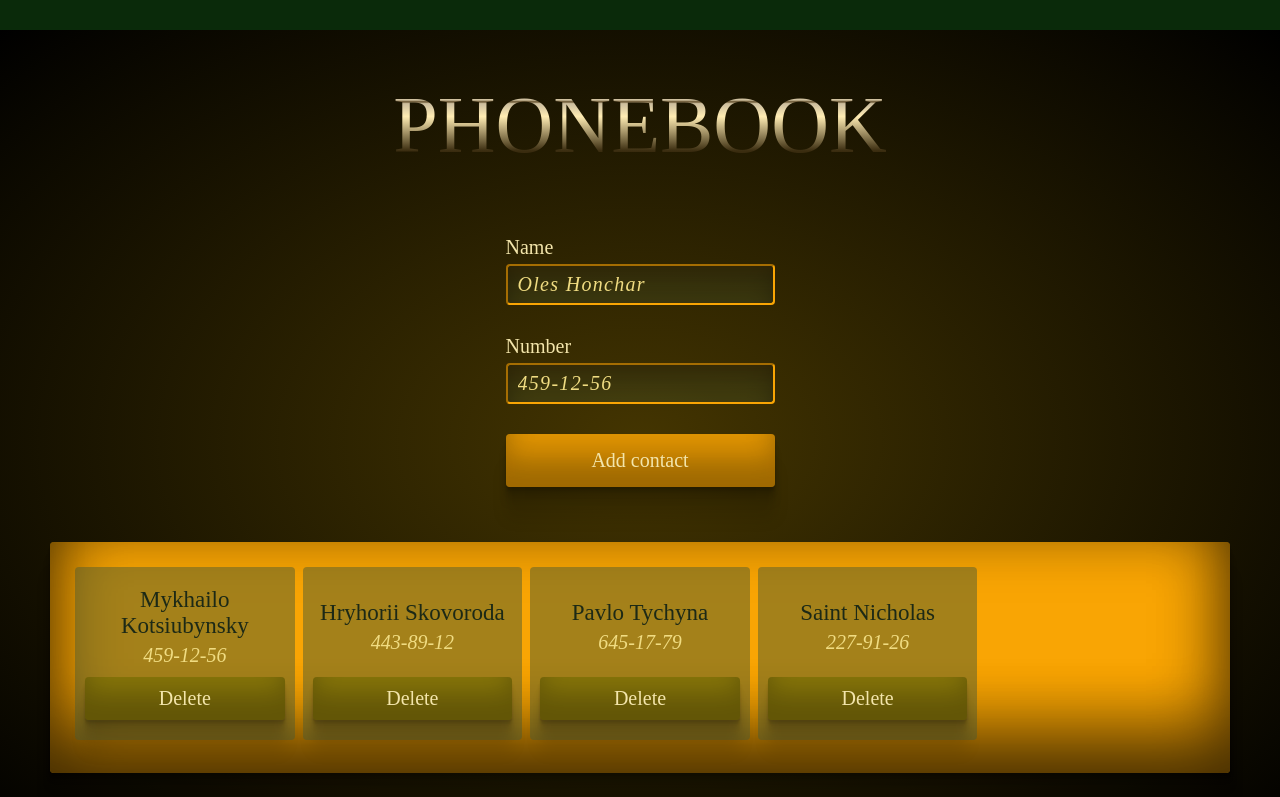
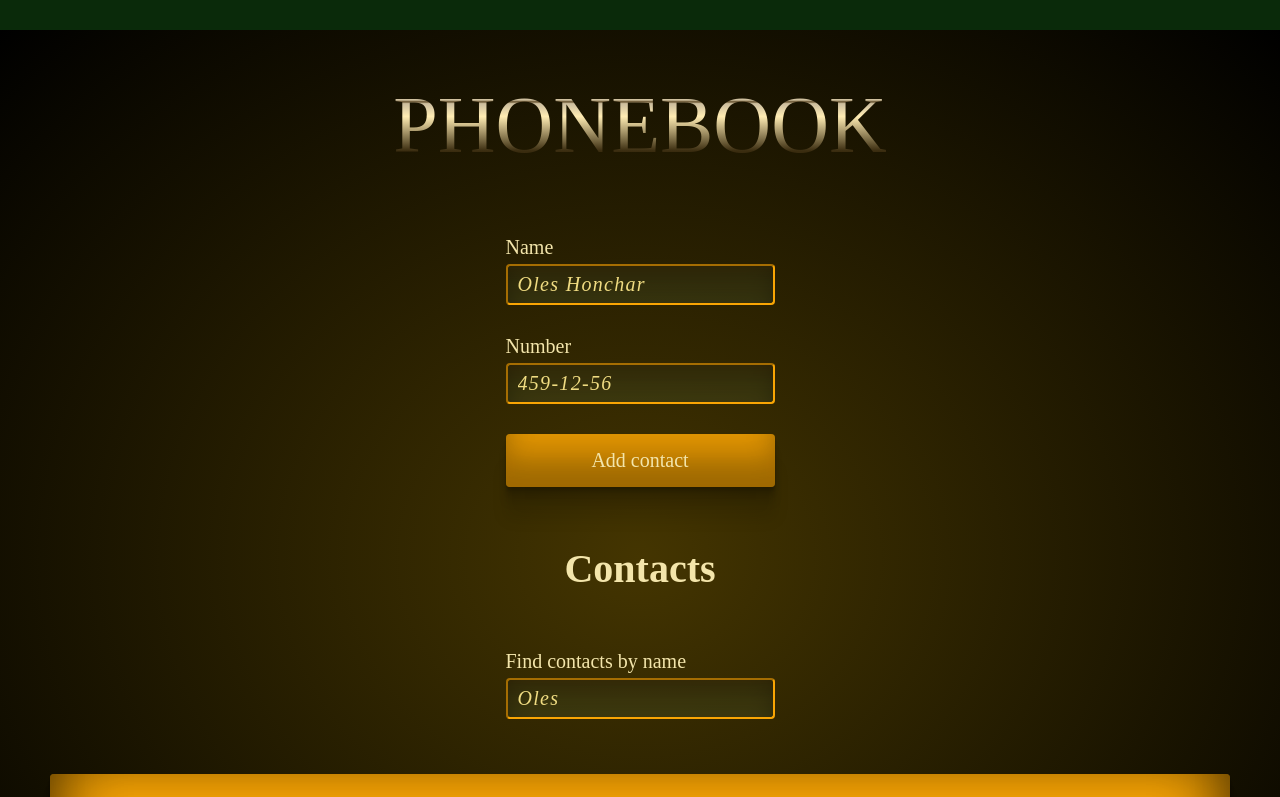
Before and after one commit to OIgaB/goit-react-hw-06-phonebook, a React (Create React App) app: page / in a window 1280 px wide. Shown: the top 797 px of the page. Built offline with nearby package versions, Linux system fonts and the light colour scheme.

Commit message:
Filter communicates with state

```diff
--- a/src/components/App.jsx
+++ b/src/components/App.jsx
@@ -1,55 +1,30 @@
-import { useState, useEffect } from 'react';
-import { useDispatch } from "react-redux";
-import { deleteContact } from "../redux/contactsSlice";
-import { setFilter  } from '../redux/filterSlice';
+// import { useState, useEffect } from 'react';
+// import { useDispatch } from "react-redux";
 
 import { ContactForm } from './ContactForm/ContactForm';
 import { Filter } from './Filter/Filter';
 import { ContactList } from './ContactList/ContactList';
 import { Container, Title, SubTitle, AlertMessage } from "./styled";
-import { nanoid } from 'nanoid';
+// import { nanoid } from 'nanoid';
 
 
 
 export const App = () => {
-  const dispatch = useDispatch();
+  // const dispatch = useDispatch();
 
 
   //const [contacts, setContacts] = useState(() => JSON.parse(window.localStorage.getItem('contacts')) ?? defaultContacts); // новий оператор ?? - якщо буде undefined/null, то поверне defaultContacts
   //початкове значення contacts - це отримаі дані з localStorage або дефолтний список контактів
 
-  //const [filter, setFilter] = useState('');
 
   // useEffect(() => {
   //   window.localStorage.setItem('contacts', JSON.stringify(contacts)); //якщо в state (contacts) є зміни, то записали в localStorage
   // }, [contacts]);
 
 
-  // Функція викликається при відправці форми - змінює state (зшиває масив контактів з новим об'єктом 1го контакта)
-  // Якщо введене ім'я вже є в state контактах, то спливе відповідне повідомлення і об'єкт з цим ім'ям не додасться до state
 
 
-  // const addContact = (userInput) => {  // приймає об'єкт 1го контакта
 
-  //   const newContactObject = {id: nanoid(), ...userInput};  // короткі властивості (name: name, number: number)
-
-  //   const nameClone = contacts.find((contact) => ( // вертає об'єкт з ім'ям, що повторюється
-  //     contact.name.toLowerCase() === userInput.name.toLowerCase()
-  //   ));
-
-  //   if(nameClone) {
-  //     Notify.failure(`${userInput.name} is already in contacts`);
-  //     return;
-  //   }
-
-  //   setContacts(prevState => [...prevState, newContactObject]); //зшиває масив контактів з новим об'єктом 1го контакта
-  // }
-
-
-  // Функція, що змінює state (записує в filter введене користувачем значення)
-  // const handleFilter = (event) => {
-  //   setFilter(event.target.value);
-  // };
 
 
   // Функція, яка шукає співпадіння введеного в фільтр імені з іменами об'єктів масиву в state
@@ -67,8 +42,8 @@ export const App = () => {
       <Title>Phonebook</Title>
       <ContactForm />
 
-      {/* <SubTitle>Contacts</SubTitle>
-      <Filter filter={filter} onChange={handleFilter} /> */}
+      <SubTitle>Contacts</SubTitle>
+      <Filter />
 
       {/* {getVisibleContacts().length !==0 && <ContactList contacts={getVisibleContacts()} onDeleteContact={deleteContact} />}  якщо фільтр пустий, то передасться [] контактів зі state, якщо повний, то [] зі співпадіннями  */}
       <ContactList />
--- a/src/components/ContactForm/ContactForm.jsx
+++ b/src/components/ContactForm/ContactForm.jsx
@@ -1,8 +1,7 @@
 // Форма додавання контактів. Це статична форма - не змінна (при відправці викликає ф-цію зміни state)
 
-import { useSelector } from "react-redux";
+import { useSelector, useDispatch } from "react-redux";
 import { addContact } from "../../redux/contactsSlice";
-import { useDispatch } from "react-redux";
 import { Form, Input, Button } from "./styled";
 import { Notify } from 'notiflix/build/notiflix-notify-aio';
 
@@ -59,8 +58,8 @@ export const ContactForm = () => {
                     name="number"
                     // pattern="\+?\d{1,4}?[-.\s]?\(?\d{1,3}?\)?[-.\s]?\d{1,4}[-.\s]?\d{1,4}[-.\s]?\d{1,9}"
                     title="Phone number must be digits and can contain spaces, dashes, parentheses and can start with +"
+                    placeholder="459-12-56"
                     required
-                    placeholder="459-12-56"
                 />
             </label>
             <Button>Add contact</Button>
--- a/src/components/Filter/Filter.jsx
+++ b/src/components/Filter/Filter.jsx
@@ -1,27 +1,37 @@
 // Фільтр пошуку у списку контактів
 
 // import PropTypes from 'prop-types';
-// import { Input } from '../ContactForm/styled';
-// import { Container } from "./styled";
+import { useSelector, useDispatch } from "react-redux";
+import { setFilter } from "../../redux/filterSlice";
+import { Input } from '../ContactForm/styled';
+import { Container } from "./styled";
 
 
-// export const Filter = ({ filter, onChange }) => {
-//     return (
-//         <Container>
-//             <label>
-//                 Find contacts by name
-//                 <Input
-//                     type="name"
-//                     name="filter"
-//                     value={filter}
-//                     required
-//                     placeholder="Oles"
-//                     onChange={onChange}
-//                 />
-//             </label>
-//         </Container>
-//     );
-// }
+export const Filter = () => {
+    const filter = useSelector(state => state.filter); // отримуємо масив об'єктів зі стору
+    const dispatch = useDispatch();
+
+    const handleChange = (event) => {
+        dispatch(setFilter(event.target.value));  //відправка даних в filterSlice для записування в стор
+        console.log('filter:', filter);
+    };
+
+    return (
+        <Container>
+            <label>
+                Find contacts by name
+                <Input
+                    type="name"
+                    name="filter"
+                    // value={filter}
+                    placeholder="Oles"
+                    onChange={handleChange}
+                    required
+                />
+            </label>
+        </Container>
+    );
+}
 
 // Filter.propTypes = {
 //     filter: PropTypes.string.isRequired,
--- a/src/index.js
+++ b/src/index.js
@@ -7,7 +7,7 @@ import './index.css';
 
 ReactDOM.createRoot(document.getElementById('root')).render(
   <React.StrictMode>
-    <Provider store={store}>
+    <Provider store={ store }>
       <App />
     </Provider>
   </React.StrictMode>
--- a/src/redux/filterSlice.js
+++ b/src/redux/filterSlice.js
@@ -1,17 +1,17 @@
-// import { createSlice } from "@reduxjs/toolkit";
+import { createSlice } from "@reduxjs/toolkit";
 
-// const filterSlice = createSlice({
-//     name: 'filter',
-//     initialState: '',
-//     reducers: {
-//         setFilter(state, action) {
-//             state = action.payload;
-//         }
-//     }
-// })
+const filterSlice = createSlice({
+    name: 'filter',
+    initialState: '',
+    reducers: {
+        setFilter(state, action) {
+            return state = action.payload; // без return не працює
+        }
+    }
+})
 
-// export const { setFilter } = filterSlice.actions;
-// export const { filterReducer } = filterSlice.reducer;
+export const { setFilter } = filterSlice.actions;
+export const filterReducer = filterSlice.reducer;
 
 
 
--- a/src/redux/store.js
+++ b/src/redux/store.js
@@ -1,10 +1,10 @@
 import { configureStore } from "@reduxjs/toolkit";
 import { contactsReducer } from './contactsSlice';
-// import { filterReducer } from './filterSlice';
+import { filterReducer } from './filterSlice';
 
 export const store = configureStore({
     reducer: {
         contacts: contactsReducer,
-        // filter: filterReducer
-    }
+        filter: filterReducer,
+    },
 });
```
